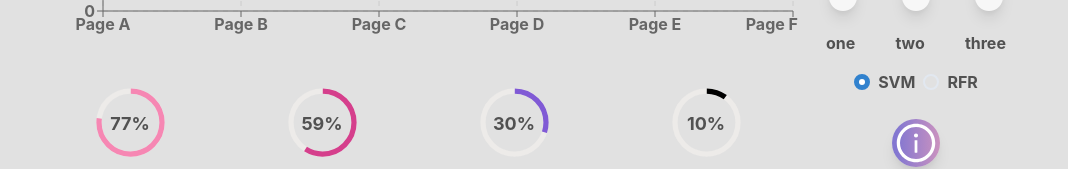
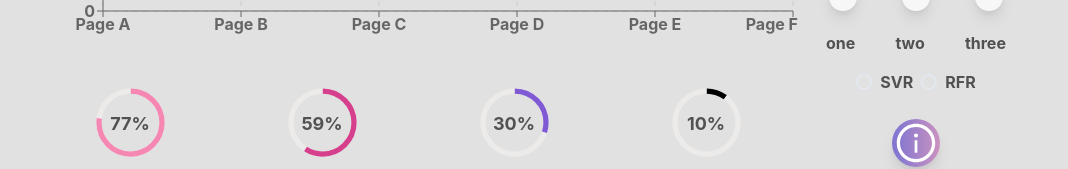
Before and after one commit to mattbardal/ch2023, a React (Create React App) app in the folder frontend/: page / in a window 1280 px wide. Shown: the part 537-706 px from the top of the page, without its empty margins (114-1182 px from the left). Built offline with nearby package versions, Linux system fonts and the light colour scheme.

Commit message:
radios update the fetch

```diff
--- a/frontend/src/container/MainContainer.tsx
+++ b/frontend/src/container/MainContainer.tsx
@@ -19,7 +19,7 @@ export default function MainContainer() {
         "Content-Type": "application/json",
       },
       body: JSON.stringify({
-        model: "svr",
+        model: {value},
         params: [
           88.04305267, 68.88765423, 5.334666667, 2.763333333, 0.4993333333,
           8.596, 1.08, 6.82, 31.97, 17.39, 48.21, 9.66, 18.74, 13.22047428,
@@ -60,8 +60,8 @@ export default function MainContainer() {
           <Center w="100%">
             <RadioGroup onChange={setValue} value={value}>
               <Stack direction='row'>
-                <Radio value='1'>SVM</Radio>
-                <Radio value='2'>RFR</Radio>
+                <Radio value='svr'>SVR</Radio>
+                <Radio value='rfr'>RFR</Radio>
               </Stack>
             </RadioGroup>
           </Center>
```
